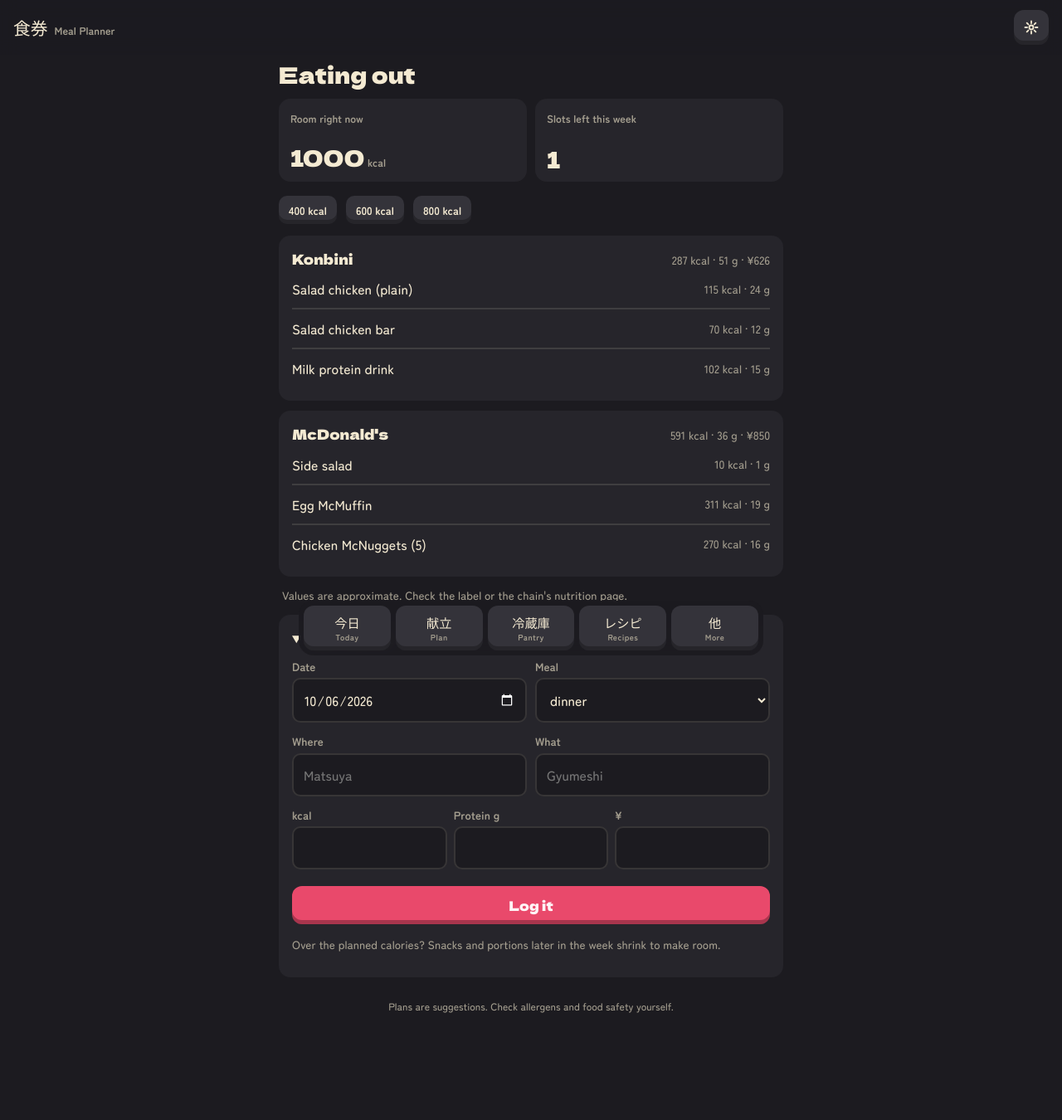
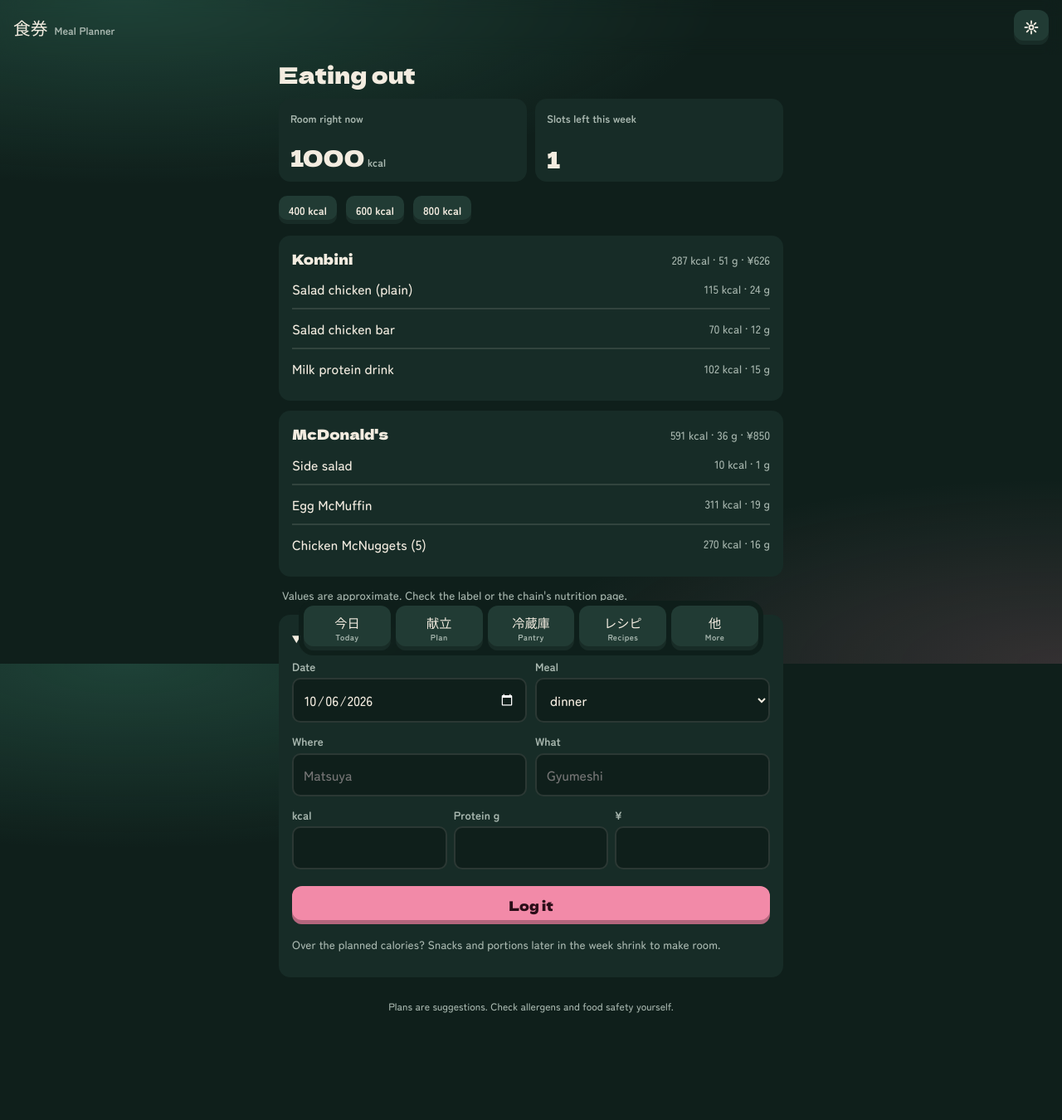
Before and after one commit to Zakede/MealPlanner, a Flask app: page /eat-out in a window 1280 px wide. Shown: the whole page at 83% size. Run offline with Flask 3, Linux system fonts and the light colour scheme; data comes from the database, SQL or seed files in the repository; data that the repository does not hold is empty.

Commit message:
Softer, brighter palette inspired by The Apothecary Diaries: jade ink background, jade, peony, gold and lilac keys

```diff
--- a/mealplanner/static/style.css
+++ b/mealplanner/static/style.css
@@ -5,22 +5,26 @@
 @font-face { font-family: "Zen Maru Gothic"; font-weight: 700; src: url("fonts/zen-maru-gothic-700-latin.woff2") format("woff2"); font-display: swap; }
 
 :root {
-  /* dark: the machine at night */
-  --body: #1c1b20;
-  --panel: #26252b;
-  --key: #34333a;          /* idle button */
-  --ink: #f4ead2;
-  --muted: #a39d8e;
-  --paper: #f4ead2;        /* ivory plates and tickets */
-  --paper-ink: #1c1b20;
-  --paper-muted: #6d6656;
-  --rasp: #e9496b;  --on-rasp: #fff4f6;
-  --sky: #46a2e0;   --on-sky: #04121c;
-  --butter: #f6cf5f; --on-butter: #2a2208;
-  --ok: #5cc38f; --warn: #f6cf5f; --bad: #ff6b81;
+  /* dark: the inner palace at night, jade ink with soft lantern colour */
+  --body: #0f1f1b;
+  --glow: radial-gradient(90% 45% at 12% 0%, rgba(92, 205, 168, .20), transparent 62%),
+          radial-gradient(80% 45% at 100% 100%, rgba(242, 138, 168, .16), transparent 62%);
+  --panel: #172c27;
+  --key: #213b34;          /* idle button */
+  --ink: #f3ece0;
+  --muted: #a7b6ae;
+  --paper: #f6eedf;        /* rice-paper plates and tickets */
+  --paper-ink: #1d2622;
+  --paper-muted: #6b7068;
+  --peony: #f28aa8;  --on-peony: #2b0d18;
+  --jade: #5ccda8;   --on-jade: #06211a;
+  --gold: #f4c96a;   --on-gold: #2a1f05;
+  --lilac: #bba7f0;  --on-lilac: #1c1432;
+  --seal: #e5566e;
+  --ok: #5ccda8; --warn: #f4c96a; --bad: #ff7b8e;
   --line: color-mix(in srgb, var(--ink) 12%, transparent);
-  --press: inset 0 -5px 0 rgba(0, 0, 0, .28);
-  --press-down: inset 0 -2px 0 rgba(0, 0, 0, .28);
+  --press: inset 0 -5px 0 rgba(0, 0, 0, .26);
+  --press-down: inset 0 -2px 0 rgba(0, 0, 0, .26);
   --head: "Dela Gothic One", "Hiragino Sans", "Yu Gothic", sans-serif;
   --text: "Zen Maru Gothic", "Hiragino Maru Gothic ProN", "Hiragino Sans", "Yu Gothic", system-ui, sans-serif;
   --r: 14px;
@@ -28,40 +32,46 @@
   --ease: cubic-bezier(.16, 1, .3, 1);
   color-scheme: dark;
 }
-/* light: the machine in a bright shop */
+/* light: rice paper in daylight */
 [data-mode="light"] {
-  --body: #efe7d4; --panel: #fbf6ea; --key: #e3dac4; --ink: #1c1b20; --muted: #6d6656;
-  --line: color-mix(in srgb, #1c1b20 12%, transparent);
-  --press: inset 0 -5px 0 rgba(0, 0, 0, .14); --press-down: inset 0 -2px 0 rgba(0, 0, 0, .14);
-  --ok: #2f8f5b; --warn: #a77a12; --bad: #c62f4e;
+  --body: #f5eee1; --panel: #fffaf1; --key: #e9e0cd; --ink: #1d2622; --muted: #6b7068;
+  --glow: radial-gradient(90% 45% at 12% 0%, rgba(92, 205, 168, .22), transparent 62%),
+          radial-gradient(80% 45% at 100% 100%, rgba(242, 138, 168, .18), transparent 62%);
+  --line: color-mix(in srgb, #1d2622 12%, transparent);
+  --press: inset 0 -5px 0 rgba(0, 0, 0, .12); --press-down: inset 0 -2px 0 rgba(0, 0, 0, .12);
+  --jade: #2fae86; --on-jade: #fff; --peony: #e8668c; --on-peony: #fff;
+  --ok: #2f8f6b; --warn: #a77a12; --bad: #c62f4e;
   color-scheme: light;
 }
 @media (prefers-color-scheme: light) {
   [data-mode="system"] {
-    --body: #efe7d4; --panel: #fbf6ea; --key: #e3dac4; --ink: #1c1b20; --muted: #6d6656;
-    --line: color-mix(in srgb, #1c1b20 12%, transparent);
-    --press: inset 0 -5px 0 rgba(0, 0, 0, .14); --press-down: inset 0 -2px 0 rgba(0, 0, 0, .14);
-    --ok: #2f8f5b; --warn: #a77a12; --bad: #c62f4e;
+    --body: #f5eee1; --panel: #fffaf1; --key: #e9e0cd; --ink: #1d2622; --muted: #6b7068;
+    --glow: radial-gradient(90% 45% at 12% 0%, rgba(92, 205, 168, .22), transparent 62%),
+            radial-gradient(80% 45% at 100% 100%, rgba(242, 138, 168, .18), transparent 62%);
+    --line: color-mix(in srgb, #1d2622 12%, transparent);
+    --press: inset 0 -5px 0 rgba(0, 0, 0, .12); --press-down: inset 0 -2px 0 rgba(0, 0, 0, .12);
+    --jade: #2fae86; --on-jade: #fff; --peony: #e8668c; --on-peony: #fff;
+    --ok: #2f8f6b; --warn: #a77a12; --bad: #c62f4e;
     color-scheme: light;
   }
 }
 
 * { box-sizing: border-box; }
 [hidden] { display: none !important; }
-html { -webkit-text-size-adjust: 100%; background: var(--body); }
-body { margin: 0; background: var(--body); color: var(--ink); font: 500 16px/1.5 var(--text);
+html { -webkit-text-size-adjust: 100%; min-height: 100%; background: var(--glow), var(--body); background-attachment: fixed; }
+body { margin: 0; background: transparent; color: var(--ink); font: 500 16px/1.5 var(--text);
   padding-bottom: calc(100px + env(safe-area-inset-bottom)); }
-a { color: var(--sky); text-decoration: none; }
+a { color: var(--jade); text-decoration: none; }
 h1, h2, .num-big, .meal-name { font-family: var(--head); font-weight: 400; }
 h1 { font-size: 1.7rem; line-height: 1.15; margin: 4px 0 14px; text-wrap: balance; }
 h2 { font-size: 1.05rem; margin: 0 0 10px; }
 h1 .jp, h2 .jp { font-size: .62em; color: var(--muted); margin-left: 6px; }
 b, strong { font-weight: 700; }
-:focus-visible { outline: 3px solid var(--butter); outline-offset: 2px; border-radius: 8px; }
+:focus-visible { outline: 3px solid var(--gold); outline-offset: 2px; border-radius: 8px; }
 
 /* top bar */
 header.top { position: sticky; top: env(safe-area-inset-top, 0px); z-index: 5; display: flex; justify-content: space-between;
-  align-items: center; padding: 12px 16px; background: color-mix(in srgb, var(--body) 88%, transparent);
+  align-items: center; padding: 12px 16px; background: transparent;
   -webkit-backdrop-filter: blur(10px); backdrop-filter: blur(10px); }
 .brand { display: flex; align-items: baseline; gap: 8px; font: 400 1.3rem var(--head); color: var(--ink); }
 .brand small { font: 700 .8rem var(--text); color: var(--muted); }
@@ -90,11 +100,11 @@ nav.bottom a.active span { color: var(--on-rasp); opacity: .85; }
   transform: translateY(3px); box-shadow: var(--press-down); }
 
 .btn { display: inline-flex; align-items: center; justify-content: center; gap: 6px; min-height: 46px; padding: 10px 18px;
-  border: 0; border-radius: 12px; background: var(--rasp); color: var(--on-rasp); font: 400 1rem var(--head);
+  border: 0; border-radius: 12px; background: var(--peony); color: var(--on-peony); font: 400 1rem var(--head);
   cursor: pointer; text-align: center; box-shadow: var(--press); }
 .btn.secondary { background: var(--key); color: var(--ink); font: 700 .95rem var(--text); }
-.btn.sky { background: var(--sky); color: var(--on-sky); }
-.btn.butter { background: var(--butter); color: var(--on-butter); }
+.btn.jade { background: var(--jade); color: var(--on-jade); }
+.btn.gold { background: var(--gold); color: var(--on-gold); }
 .btn.danger { background: var(--bad); color: #fff; }
 .btn.small { min-height: 38px; padding: 6px 12px; font-size: .88rem; }
 .btn.wide { width: 100%; margin-top: 8px; }
--- a/mealplanner/templates/cook.html
+++ b/mealplanner/templates/cook.html
@@ -55,7 +55,7 @@
 <div class="actions" style="margin-top:10px">
   <form method="post" action="{{ url_for('plan.toggle_replace', meal_id=meal.id) }}">
     <input type="hidden" name="flag" value="{{ 0 if meal.replace_flag else 1 }}">
-    <button class="btn butter small">{{ 'Keep it' if meal.replace_flag else '替 Swap' }}</button>
+    <button class="btn gold small">{{ 'Keep it' if meal.replace_flag else '替 Swap' }}</button>
   </form>
   <form method="post" action="{{ url_for('cook.skip', meal_id=meal.id) }}"><button class="btn secondary small">Skip</button></form>
   <form method="post" action="{{ url_for('recipes.pref', recipe_id=r.id) }}"><input type="hidden" name="status" value="favorite"><button class="btn secondary small" aria-label="Favourite">♥</button></form>
--- a/mealplanner/templates/home.html
+++ b/mealplanner/templates/home.html
@@ -18,7 +18,7 @@
     </div>
     <div class="bar-row">
       <div class="line"><span>Calories</span><span>{{ kcal_eaten }} / {{ kcal_target }}</span></div>
-      <div class="meter sky {{ 'over' if k_left < 0 }}"><i style="width: {{ [100, kcal_eaten * 100 // kcal_target]|min }}%"></i></div>
+      <div class="meter jade {{ 'over' if k_left < 0 }}"><i style="width: {{ [100, kcal_eaten * 100 // kcal_target]|min }}%"></i></div>
     </div>
   </div>
 </div>
--- a/mealplanner/templates/plan/week.html
+++ b/mealplanner/templates/plan/week.html
@@ -28,8 +28,8 @@
 
   <div class="actions">
     {% if drafts %}<form method="post" action="{{ url_for('plan.approve', week=wk) }}"><button class="btn">承認 Approve{% if flagged %} + swap {{ flagged }}{% endif %}</button></form>
-    {% else %}<a class="btn sky" href="{{ url_for('plan.shopping', week=wk) }}">買い物 Shopping list</a>{% endif %}
-    {% if flagged %}<form method="post" action="{{ url_for('plan.replace', week=wk) }}"><button class="btn butter">Swap {{ flagged }} now</button></form>{% endif %}
+    {% else %}<a class="btn jade" href="{{ url_for('plan.shopping', week=wk) }}">買い物 Shopping list</a>{% endif %}
+    {% if flagged %}<form method="post" action="{{ url_for('plan.replace', week=wk) }}"><button class="btn gold">Swap {{ flagged }} now</button></form>{% endif %}
     <form method="post" action="{{ url_for('plan.generate', week=wk) }}"><button class="btn secondary" data-confirm="Re-plan the rest of the week?">Re-plan</button></form>
   </div>
   {% if not is_next %}
```
Also changed, not shown: other parts of mealplanner/static/style.css (+43 -43 lines).
